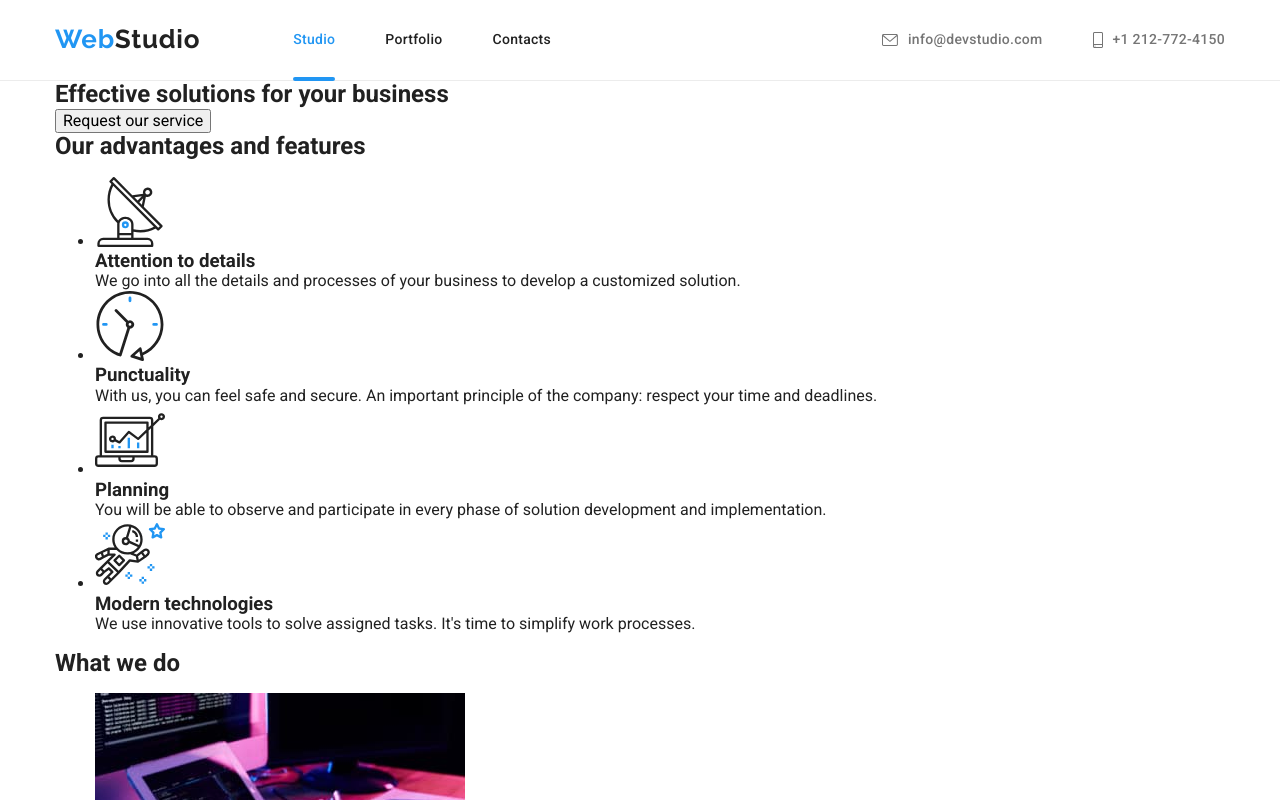
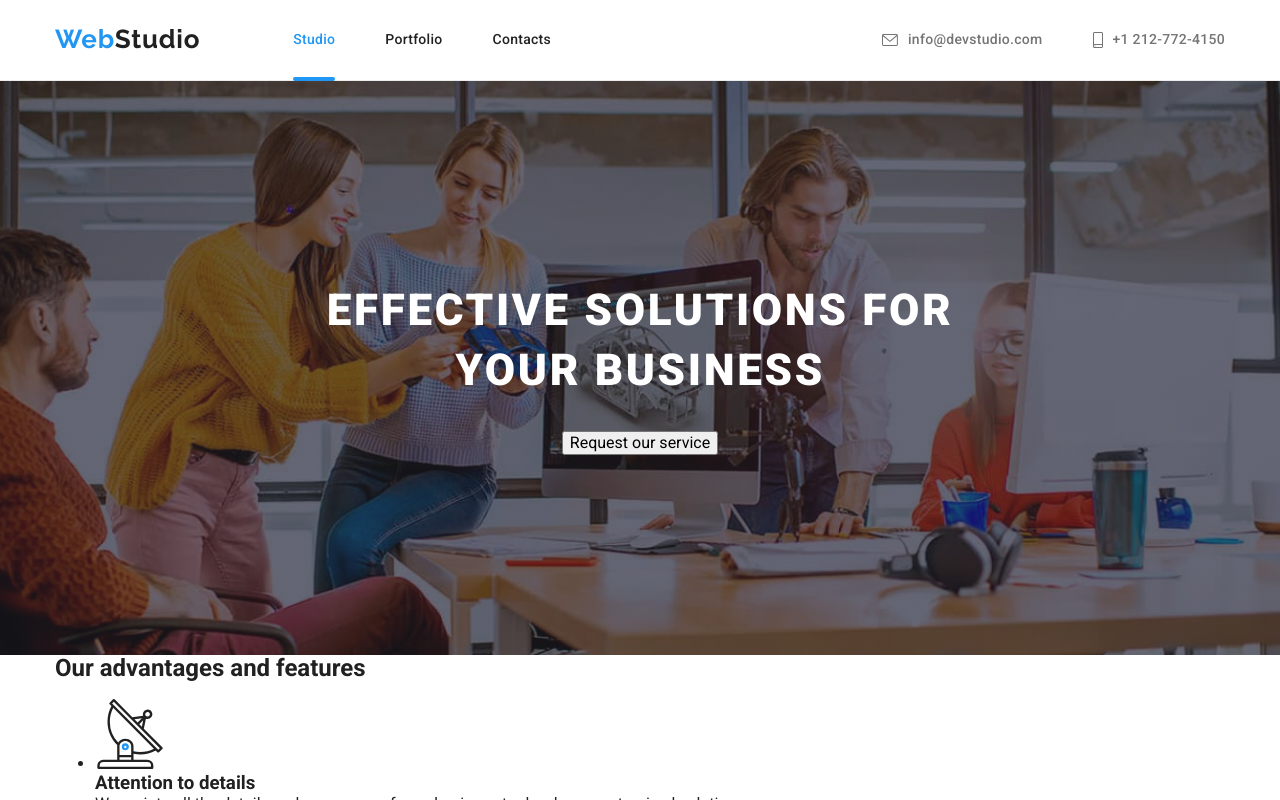
Before and after one commit to SaveAna/goit-markup-hw-07, a plain HTML site: page index.html in a window 1280 px wide. Shown: the top 800 px of the page. Drawn offline with nearby package versions, Linux system fonts and the light colour scheme.

Commit message:
add hero styles

```diff
--- a/index.html
+++ b/index.html
@@ -54,7 +54,7 @@
   <main>
     <section class="hero">
       <div class="container">
-        <h1 class="hero__title">Effective solutions for your business</h1>
+        <h1 class="hero__title hero__title--centered hero__title--separated">Effective solutions for your business</h1>
         <button data-modal-open class="button  " type="button">Request our
           service</button>
       </div>
@@ -342,7 +342,7 @@
   <footer class="footer">
     <div class="container footer__container">
       <div>
-        <a class="logo footer__logo logo--indented" href="./index.html"><span class="logo__accent">Web</span>Studio</a>
+        <a class="logo footer__logo logo--separated" href="./index.html"><span class="logo__accent">Web</span>Studio</a>
         <address>
           <ul class=" address">
             <li class="address__item">
--- /dev/null
+++ b/sass/components/_hero.scss
@@ -0,0 +1,32 @@
+.hero {
+    @include paddings(200px, 200px);
+    text-align: center;
+    color: getColor('primary-white');
+    max-width: getSize('hero-width');
+    margin-left: auto;
+    margin-right: auto;
+
+    background-image: linear-gradient(to right, getBgColor('hero-overlay'), getBgColor('hero-overlay')),
+    url('../images/bg-img.jpg');
+    background-color: getBgColor('hero');
+    background-size: cover;
+    background-repeat: no-repeat;
+    background-position: center;
+}
+
+.hero__title {
+    font-weight: 900;
+  font-size: 44px;
+  line-height: 1.36;
+  letter-spacing: 0.06em;
+  text-transform: uppercase;
+  max-width: 696px;
+
+  &--centered {
+    margin-right: auto;
+    margin-left: auto;
+}
+    &--separated {
+        margin-bottom: 30px;
+}
+}
--- a/sass/main.scss
+++ b/sass/main.scss
@@ -6,3 +6,4 @@
 @import './components/logo';
 @import './components/site-nav';
 @import './components/contacts';
+@import './components/hero';
--- a/sass/utils/_placeholders.scss
+++ b/sass/utils/_placeholders.scss
@@ -73,12 +73,6 @@
     overflow: hidden;
   };
 
-
-
-
-
-
-
 %section-title {
     font-size: 36px;
     line-height: 1.16;
--- a/sass/utils/_variables.scss
+++ b/sass/utils/_variables.scss
@@ -16,13 +16,13 @@ $colors: (
 };
 
 $bg-colors: (
-'card-overlay': #2196f3e5,
-'overlay': #2f303a66,
+'hero-overlay': #2f303a66,
+'hero': #c4c4c4,
 'work-label': #2f303acc,
 'dark': #2f303a,
 'light': #f5f4fa,
 'modal': #00000033,
-'hero': #c4c4c4,
+'card-overlay': #2196f3e5,
 'active-btn': #188ce8
 );
 
@@ -64,6 +64,7 @@ $transition: (
 };
 
 $sizes: (
+'hero-width': 1600px,
 'contain-width': 1200px,
 'contain-padding': 15px,
 'section-padding': 94px,
```
Also changed, not shown: portfolio.html (+12 -12 lines), css/main.css, css/main.min.css, 3 other files.
